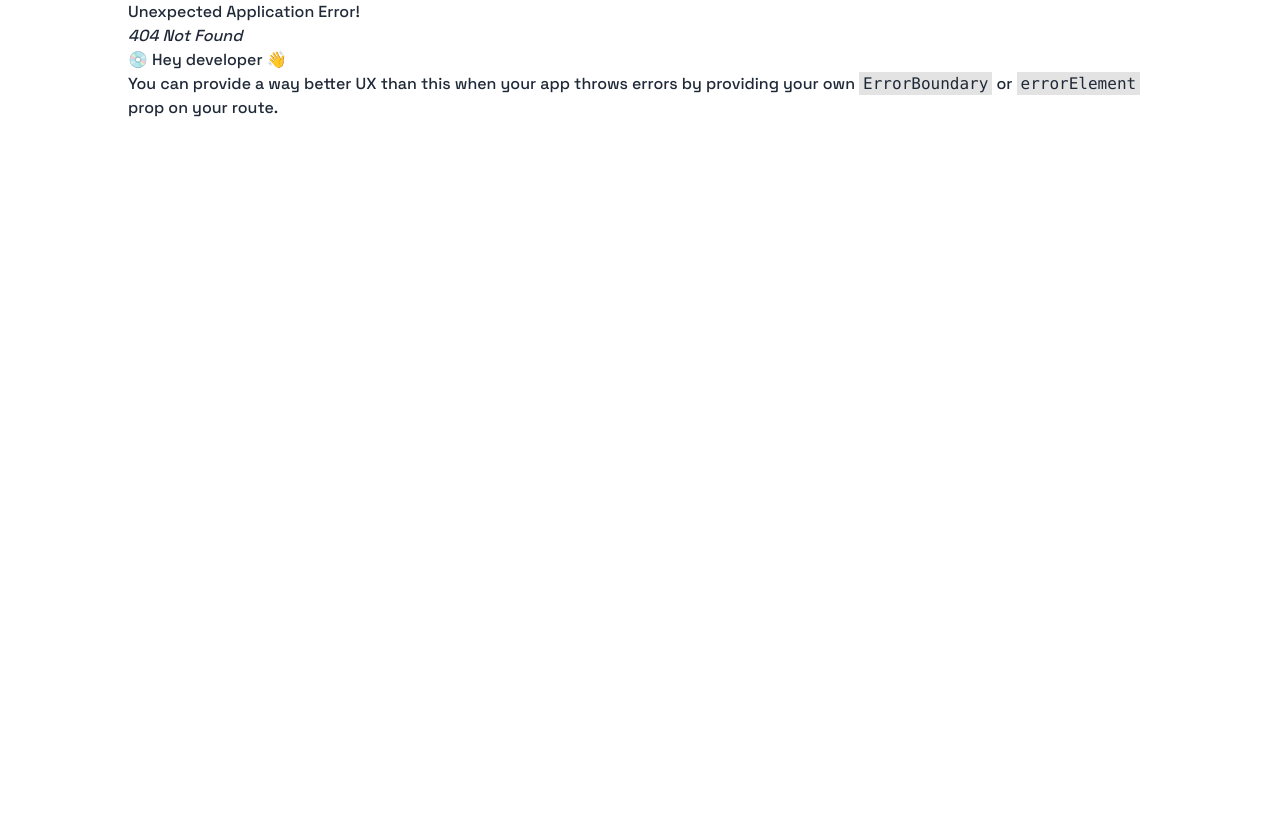
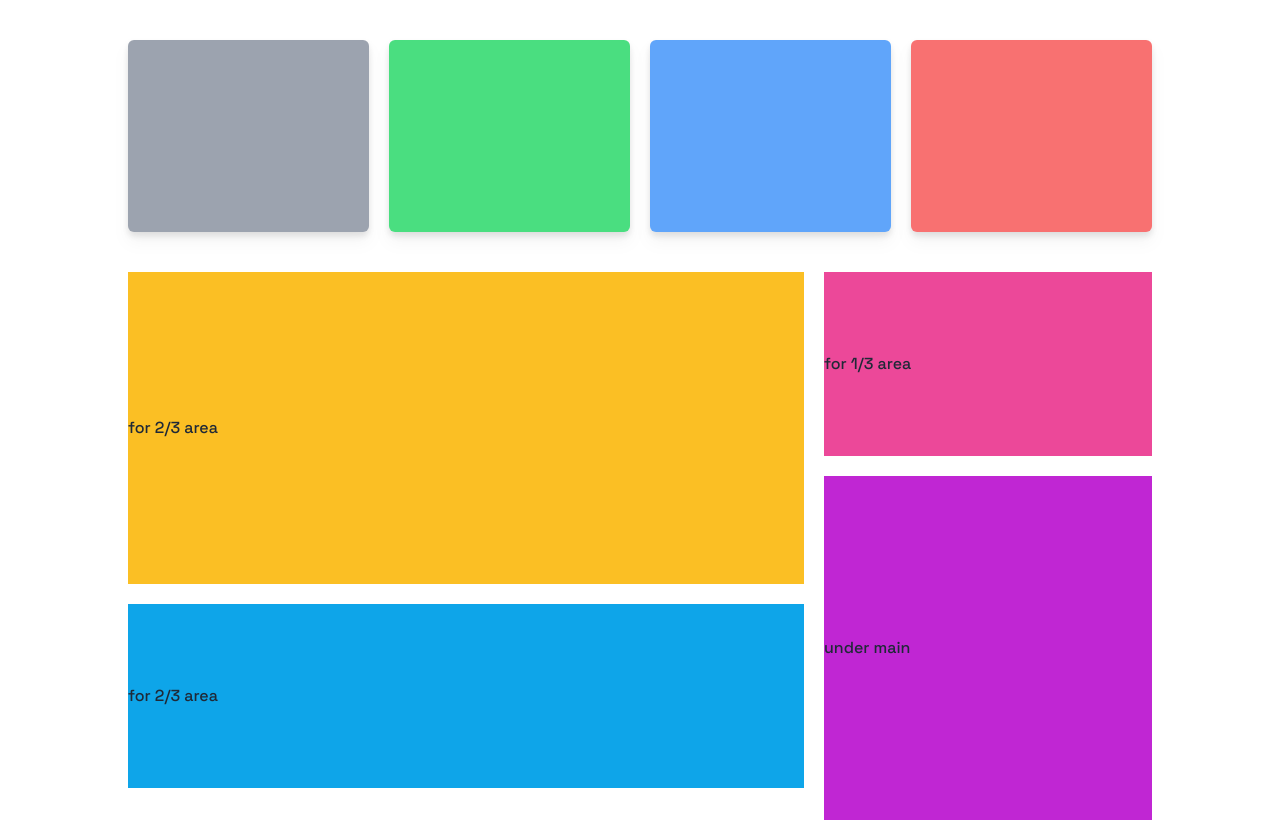
Before and after one commit to bijoymamud/code_snippet_task, a React (Vite) app: page /gridSystem in a window 1280 px wide. Before the commit this address had no page. Before the commit the page ends 800 px from the top, so only its background shows below. Built offline with nearby package versions, Linux system fonts and the light colour scheme.

Commit message:
gridSystem

```diff
--- a/package.json
+++ b/package.json
@@ -10,10 +10,13 @@
     "preview": "vite preview"
   },
   "dependencies": {
+    "@radix-ui/react-accordion": "^1.2.0",
+    "@shadcn/ui": "^0.0.4",
     "react": "^18.2.0",
     "react-dom": "^18.2.0",
     "react-icons": "^5.2.1",
-    "react-router-dom": "^6.23.1"
+    "react-router-dom": "^6.23.1",
+    "ui": "github:shadcn/ui"
   },
   "devDependencies": {
     "@types/react": "^18.2.66",
--- /dev/null
+++ b/src/Pages/Home/GridSystem/GridSystem.jsx
@@ -0,0 +1,57 @@
+import React from 'react';
+
+const GridSystem = () => {
+  return (
+    <section>
+
+      <div className='upper_part grid md:grid-cols-4 px-3 md:px-0 grid-cols-2 gap-5 py-10'>
+        <div className='bg-gray-400 p-24 drop-shadow-lg rounded-md'>
+
+        </div>
+
+        <div className='bg-green-400 p-24 drop-shadow-lg rounded-md'>
+
+        </div>
+
+        <div className='bg-blue-400 p-24 drop-shadow-lg rounded-md'>
+
+        </div>
+
+        <div className='bg-red-400 p-24 drop-shadow-lg rounded-md'>
+
+        </div>
+
+      </div>
+
+
+
+      <div className='main_div grid grid-cols-3 gap-5 px-3 md:px-0 mb-5'>
+
+        <div className='col-span-2 '>
+          <div className='bg-amber-400 py-36 '>
+            for 2/3 area
+          </div>
+          <div className='bg-sky-500 py-20 mt-5'>
+            for 2/3 area
+          </div>
+        </div>
+
+        <div className=''>
+
+          <div className='bg-pink-500 py-20 '>
+            for 1/3 area
+          </div>
+          <div className='bg-fuchsia-600 py-40 mt-5'>
+            under  main
+          </div>
+        </div>
+
+      </div>
+
+
+
+    </section>
+  );
+};
+
+export default GridSystem;
--- a/src/index.css
+++ b/src/index.css
@@ -1,4 +1,5 @@
 @import url("https://fonts.googleapis.com/css2?family=Space+Grotesk:wght@500;700&display=swap");
+
 
 #root {
   font-family: "Space Grotesk", sans-serif;
--- a/src/routes/routes.jsx
+++ b/src/routes/routes.jsx
@@ -2,6 +2,7 @@ import {
   createBrowserRouter
 } from "react-router-dom";
 import Main from "../Layout/Main";
+import GridSystem from "../Pages/Home/GridSystem/GridSystem";
 import Home from "../Pages/Home/Home/Home";
 import OrderTable from "../Pages/OrderTable/OrderTable";
 
@@ -17,6 +18,11 @@ export const router = createBrowserRouter([
       {
         path: '/orderTable',
         element: <OrderTable />
+      },
+
+      {
+        path: '/gridSystem',
+        element: <GridSystem />
       }
     ]
   },
--- a/tailwind.config.js
+++ b/tailwind.config.js
@@ -5,7 +5,22 @@ export default {
     "./src/**/*.{js,ts,jsx,tsx}",
   ],
   theme: {
-    extend: {},
+    extend: {
+      keyframes: {
+        "accordion-down": {
+          from: { height: "0" },
+          to: { height: "var(--radix-accordion-content-height)" },
+        },
+        "accordion-up": {
+          from: { height: "var(--radix-accordion-content-height)" },
+          to: { height: "0" },
+        },
+      },
+      animation: {
+        "accordion-down": "accordion-down 0.2s ease-out",
+        "accordion-up": "accordion-up 0.2s ease-out",
+      },
+    },
   },
   plugins: [
     require('daisyui'),
```
Also changed, not shown: src/Pages/OrderTable/OrderTable.jsx (+0 -141 lines), src/Pages/ExploreShadcn/ExploreShadcn.jsx (added), 1 other file (tests, documents, lock files or other folders).
